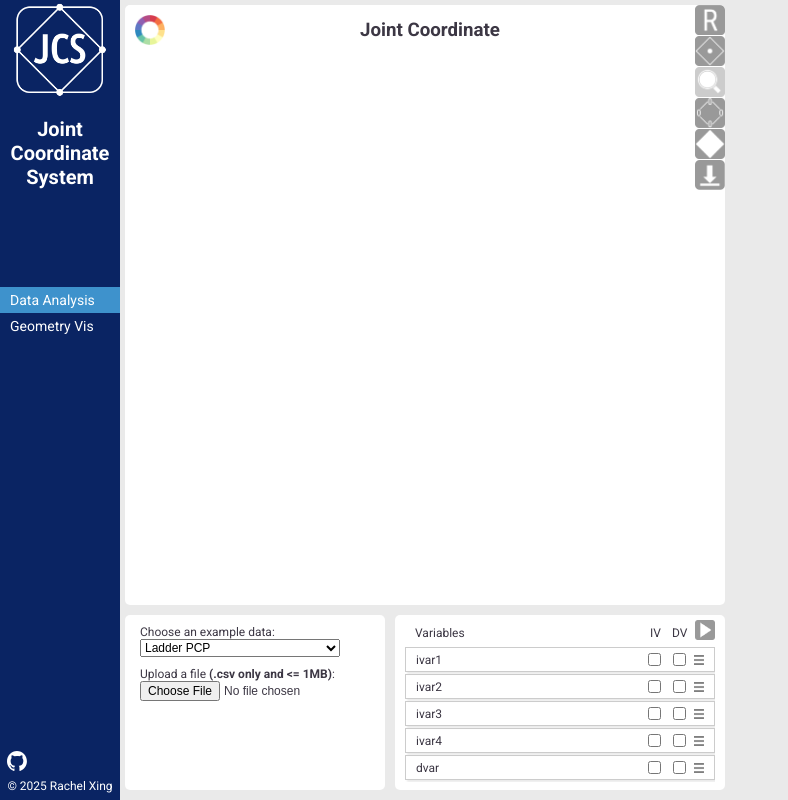
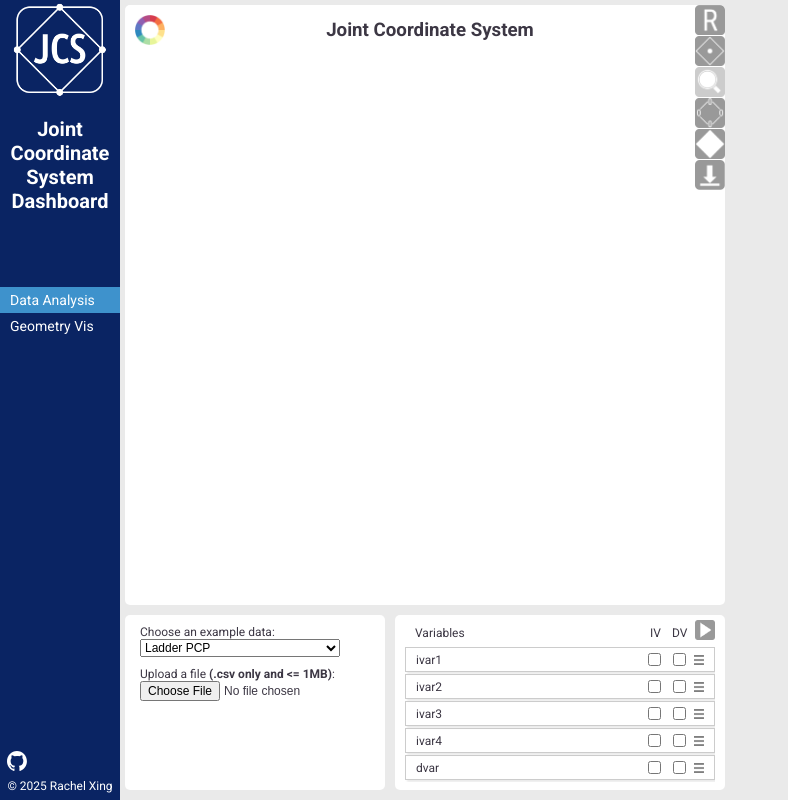
Before and after one commit to rachelx000/JointCoordinateSystem, a React (Vite) app: page / in a window 1280 px wide. Shown: the whole page, without its empty margins (0-788 px from the left). Built offline with nearby package versions, Linux system fonts and the light colour scheme; what d3-regression would draw is missing.

Commit message:
Update titles

```diff
--- a/src/components/JCSCanvas.jsx
+++ b/src/components/JCSCanvas.jsx
@@ -82,7 +82,7 @@ export default function JCSCanvas({ onShowPCC, setShowPCC, onShowCentroids, onCl
                      style={{opacity: onColorBlockMode ? "0.8": "0.4"}} alt={"Toggle Color Block Button"} title={"Color Block Mode"}/>
                 <img id="save-JCS-button" src={`${import.meta.env.BASE_URL}assets/save.png`} onClick={ disableControl ? undefined : (() => save_as_png("joint-coordinate-container", "jcs", 2.0)) }
                      style={{opacity: disableControl ? "0.4": "0.8"}} alt={"Save Button"} title={"Save JCS Plot"}/>
-                <h3>Joint Coordinate</h3>
+                <h3>Joint Coordinate System</h3>
                 <div id="joint-coordinate-container">
                     <svg id="joint-coordinate-canvas">
                         {/* Correlation Indicator */}
--- a/src/components/Navbar.jsx
+++ b/src/components/Navbar.jsx
@@ -14,7 +14,7 @@ export default function NavBar({ nowMode, onChangeMode }) {
         <>
             <nav className="no-text-select">
                 <img src={`${import.meta.env.BASE_URL}favicons/favicon_white.png`} width="100px" height="100px" alt="JCS icon"/>
-                <h1>Joint Coordinate System</h1>
+                <h1>Joint Coordinate System Dashboard</h1>
                 <ul>
                     {navItems.map(item => (
                         <li key={item.mode} className={ (item.mode === nowMode) ? 'active' : '' }
```
